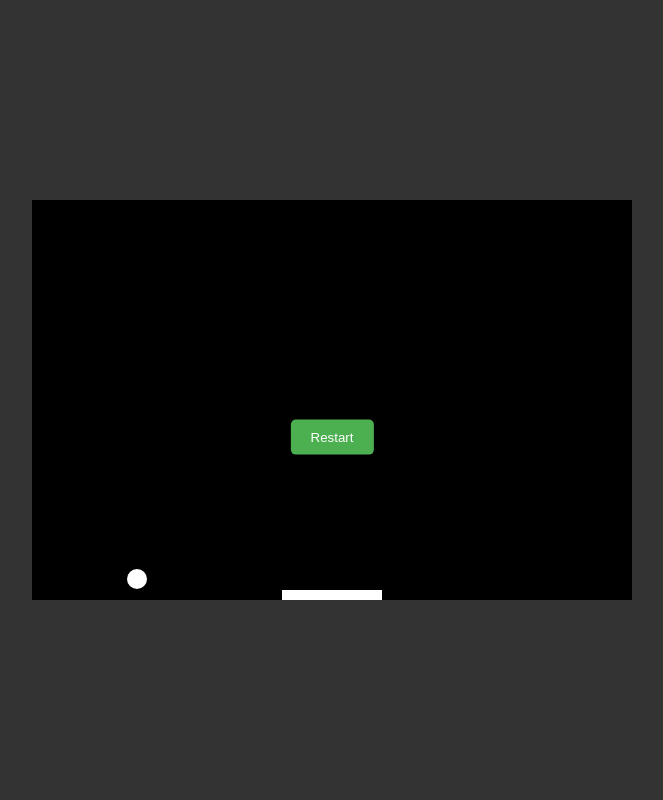
After one commit to siteoo5555/Telegram-Web, a Django app: page /pinball_game/ in a window 1280 px wide. The commit adds this page. Shown: the whole page, without its empty margins (308-971 px from the left). Run offline with Django 5.2, Linux system fonts and the light colour scheme.

Commit message:
5-commit

```diff
--- a/king/urls.py
+++ b/king/urls.py
@@ -105,5 +105,7 @@
     path('url_shortener_app/',  url_shortener, name='url_shortener'),
     path('image_color_picker/',  image_color_picker, name='image_color_picker'),
     path('wikipedia_searcher/',  wikipedia_searcher, name='wikipedia_searcher'),
+    path('falling_ball_game/',  falling_ball_game, name='falling_ball'),
+    path('pinball_game/',  pinball_game, name='pinball_game'),
     # path('music_application/',  music_app, name='music_app', ),
 ]
--- a/king/views.py
+++ b/king/views.py
@@ -217,6 +217,10 @@
     ...
     return render(request, 'spin.html')
 
+def falling_ball_game(request):
+    ...
+    return render(request, 'falling_ball_game.html')
+
 def multiplayer_snake_game(request):
     ...
     return render(request, 'multiplayer_snake.html')
@@ -225,6 +229,10 @@
 def detect_device_battery(request):
     ...
     return render(request, 'detect_device_battery.html')
+
+def pinball_game(request):
+    ...
+    return render(request, 'pinball_game.html')
 
 
 def flip_coin_game(request):
@@ -340,6 +348,10 @@
     ...
     return render(request, 'country_guide.html')
 
+def speech_to_text(request):
+    ...
+    return render(request, 'speech_to_text.html')
+
 def text_to_speech(request):
     ...
     return render(request, 'text_to_speech.html')
@@ -394,9 +406,7 @@
     ...
     return render(request, 'memory.html')
 
-def pinball(request):
-    ...
-    return render(request, 'ball.html')
+
 
 def mouse_tap(request):
     ...
--- /dev/null
+++ b/templates/pinball_game.html
@@ -0,0 +1,179 @@
+<!DOCTYPE html>
+<html lang="en">
+
+<head>
+    <meta charset="UTF-8">
+    <meta name="viewport" content="width=device-width,
+                                   initial-scale=1.0">
+    <title>Pinball Game</title>
+    <link rel="icon" href="https://cdn-icons-png.flaticon.com/512/566/566286.png">
+    <style>
+        body {
+            margin: 0;
+            padding: 0;
+            display: flex;
+            justify-content: center;
+            align-items: center;
+            height: 100vh;
+            background-color: #333;
+        }
+
+        #gameCanvas {
+            background-color: black;
+            position: relative;
+            width: 600px;
+            height: 400px;
+        }
+
+        #ball {
+            position: absolute;
+            width: 20px;
+            height: 20px;
+            background-color: white;
+            border-radius: 50%;
+            top: calc(100% - 30px);
+            /* Adjusted initial position */
+            left: 50%;
+            transform: translate(-50%, -50%);
+        }
+
+        #paddle {
+            position: absolute;
+            width: 100px;
+            height: 10px;
+            background-color: white;
+            bottom: 0;
+            left: 250px;
+        }
+
+        #gameOver {
+            position: absolute;
+            top: 50%;
+            left: 50%;
+            transform: translate(-50%, -50%);
+            text-align: center;
+            display: none;
+        }
+
+        #restartBtn {
+            position: absolute;
+            top: 80%;
+            left: 50%;
+            transform: translateX(-50%);
+            padding: 10px 20px;
+            background-color: #4CAF50;
+            color: white;
+            border: none;
+            border-radius: 5px;
+            cursor: pointer;
+            display: none;
+            /* Initially hide restart button */
+        }
+    </style>
+</head>
+
+<body>
+    <div id="gameCanvas">
+        <div id="ball"></div>
+        <div id="paddle"></div>
+    </div>
+    <div id="gameOver">
+        <h2>Game Over!</h2>
+        <button id="restartBtn">Restart</button>
+    </div>
+
+    <script>
+        let ball = document.getElementById("ball");
+        let paddle = document.getElementById("paddle");
+        let gameOver = document.getElementById("gameOver");
+        let restartBtn = document.getElementById("restartBtn");
+        let ballX = 300;
+        let ballY = 370;
+        /* Adjusted initial position */
+        let paddleX = 250;
+        let dx = 3;
+        let dy = 3;
+        let gameActive = true;
+        // Control variable to determine if the game is active or not
+
+        function moveBall() {
+            if (!gameActive) return;
+            // If the game is not active, stop moving the ball
+
+            ballX += dx;
+            ballY += dy;
+
+            if (ballX < 0 || ballX > 580) {
+                dx = -dx;
+            }
+
+            if (ballY < 0 || ballY > 380) {
+                dy = -dy;
+            }
+
+            if (ballY > 380) {
+              // Check if ball touches the lower ground
+                gameOver.style.display = "block";
+              // Display Game Over message
+                restartBtn.style.display = "block";
+              // Display restart button
+                gameActive = false;
+              // Set game active to false
+                return; // Stop the game loop
+            }
+
+            if (ballY > 370 && ballX >=
+                    paddleX && ballX <= paddleX + 100) {
+                dy = -dy;
+            }
+
+            ball.style.left = ballX + "px";
+            ball.style.top = ballY + "px";
+        }
+
+        document.addEventListener("keydown", function (event) {
+            if (!gameActive) return;
+            // If the game is not
+            // active, don't move the paddle
+
+            if (event.key === "ArrowLeft") {
+                paddleX -= 10;
+                if (paddleX < 0) {
+                    paddleX = 0;
+                }
+                paddle.style.left = paddleX + "px";
+            } else if (event.key === "ArrowRight") {
+                paddleX += 10;
+                if (paddleX > 500) {
+                    paddleX = 500;
+                }
+                paddle.style.left = paddleX + "px";
+            }
+        });
+
+        restartBtn.addEventListener("click", function () {
+            gameOver.style.display = "none";
+          // Hide the Game Over message
+            restartBtn.style.display = "none";
+          // Hide restart button
+            ballX = 300; // Reset ball position
+            ballY = 370; // Reset ball position
+            dx = 3; // Reset ball movement speed
+            dy = 3; // Reset ball movement speed
+            paddleX = 250;
+          // Reset paddle position to the middle of the screen
+            paddle.style.left = paddleX + "px";
+          // Update paddle position
+            gameActive = true; // Set game active to true
+        });
+
+        function gameLoop() {
+            moveBall();
+            requestAnimationFrame(gameLoop);
+        }
+
+        gameLoop();
+    </script>
+</body>
+
+</html>
--- a/templates/scissor.html
+++ b/templates/scissor.html
@@ -7,7 +7,6 @@
       <link rel="stylesheet" href="https://use.fontawesome.com/releases/v5.2.0/css/all.css" integrity="sha384-hWVjflwFxL6sNzntih27bfxkr27PmbbK/iSvJ+a4+0owXq79v+lsFkW54bOGbiDQ" crossorigin="anonymous">
 <style>
     @import url('https://fonts.googleapis.com/css?family=Lato:400,700,900');
-
 body{
   height: 100vh;
   margin:0;
--- a/templates/tools_and_games.html
+++ b/templates/tools_and_games.html
@@ -110,6 +110,8 @@
 <button type="submit" class="button"><a href="{% url 'url_shortener' %}" target="_blank"><img src="https://encrypted-tbn0.gstatic.com/images?q=tbn:ANd9GcRd6XFjvEf9VltpZL5NB1O-SvvM2MxDtCaMEA&s " alt="Url Shortener App"></a></button>
 <button type="submit" class="button"><a href="{% url 'image_color_picker' %}" target="_blank"><img src="https://cdn-icons-png.flaticon.com/512/2867/2867978.png" alt="Image Color Picker"></a></button>
 <button type="submit" class="button"><a href="{% url 'wikipedia_searcher' %}" target="_blank"><img src="https://icon-library.com/images/wikipedia-icon-png/wikipedia-icon-png-11.jpg" alt="Wikipedia Searcher"></a></button>
+<button type="submit" class="button"><a href="{% url 'falling_ball' %}" target="_blank"><img src="https://play-lh.googleusercontent.com/JraApZtp0XPxc6r_lu2n6Se5S9JSgJ4BlkJetOmsclRIHbEk4WoQLOfzxz-Edb-hhKE" alt="Falling Ball Game"></a></button>
+<button type="submit" class="button"><a href="{% url 'pinball_game' %}" target="_blank"><img src="https://game-icons.net/icons/ffffff/000000/1x1/delapouite/pinball-flipper.png" alt="Pinball Game"></a></button>
 {% else %}
 <style>
     body{
```
Also changed, not shown: templates/falling_ball_game.html (added, +166 -0 lines), king/migrations/0001_initial.py.
